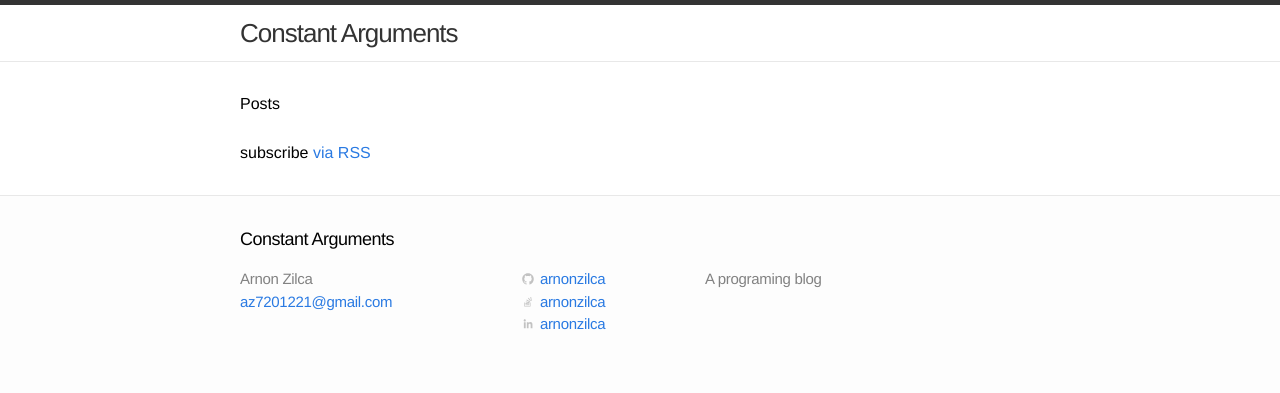
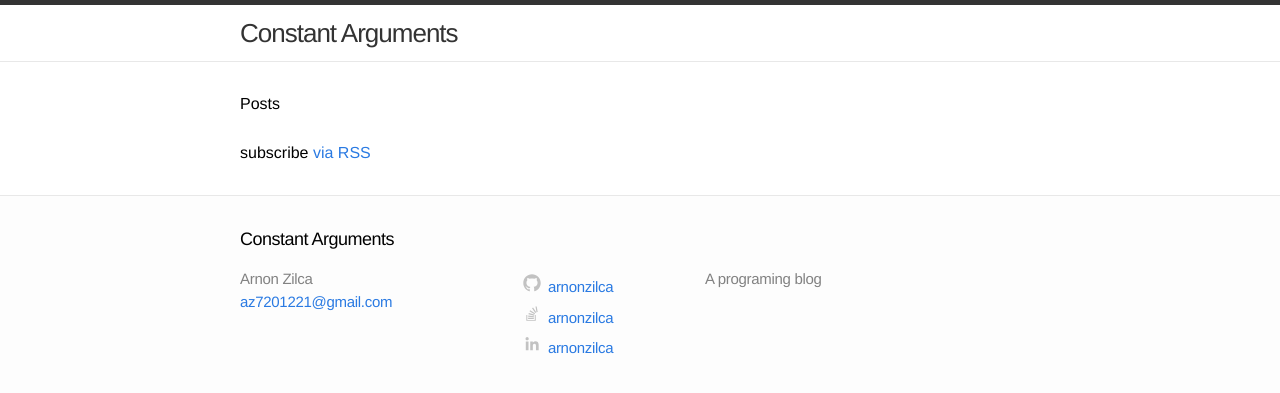
Before and after one commit to arnonzilca/arnonzilca.github.io, a Jekyll site: the page built from index.html, in a window 1280 px wide. Shown: the top 393 px of the page. Built offline with Jekyll 4.4.1, drawn with Linux system fonts in a browser that asks for light colours; comment, search, counter and statistics services are not loaded.

```diff
--- a/css/main.css
+++ b/css/main.css
@@ -127,8 +127,8 @@
 .github-icon-svg,
 .twitter-icon-svg {
   display: inline-block;
-  width: 16px;
-  height: 16px;
+  WIDth: 24px;
+  height: 24px;
   position: relative;
   top: 3px;
 }
```
